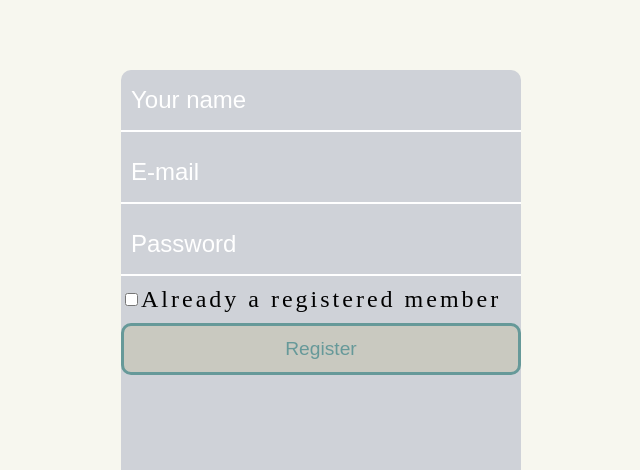
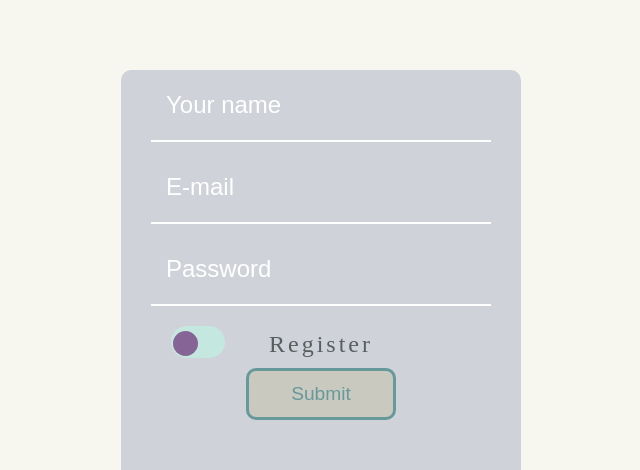
Before and after one commit to NinaWald/Final-project-frontend, a React (Create React App) app: page / in a window 1280 px wide. Shown: the part 1583-2053 px from the top of the page, without its empty margins (319-959 px from the left). Built offline with nearby package versions, Linux system fonts and the light colour scheme; no server answers.

Commit message:
added toggle button for submit user

```diff
--- a/src/components/RegistrationPage.js
+++ b/src/components/RegistrationPage.js
@@ -206,17 +206,23 @@ const RegistrationPage = () => {
               placeholder="Password"
               required />
           </label>
-          <label className="label" htmlFor="registeredMember">
-            <input
-              id="registeredMember"
-              onChange={() => setIsRegisteredMember(!isRegisteredMember)}
-              className="input"
-              type="checkbox"
-              checked={isRegisteredMember} />
-          Already a registered member
+          <label className="toggle-switch-label" htmlFor="registeredMember">
+            <div className="toggle-switch-container">
+              <input
+                id="registeredMember"
+                onChange={() => setIsRegisteredMember(!isRegisteredMember)}
+                className="toggle-switch-input"
+                type="checkbox"
+                checked={isRegisteredMember} />
+              <span className="toggle-switch-slider" />
+              <span className="toggle-switch-text">
+                {isRegisteredMember ? 'Log In' : 'Register'}
+              </span>
+            </div>
           </label>
-          <button className="btn" type="submit">
-            {isRegisteredMember ? 'Log In' : 'Register'}
+
+          <button className="button" type="submit">
+            {isRegisteredMember ? 'Submit' : 'Submit'}
           </button>
         </div>
       </form>
--- a/src/registration.css
+++ b/src/registration.css
@@ -27,6 +27,7 @@ h1 {
 .regis-content {
     display: flex;
     flex-direction: column;
+    align-items: center;
     background-color: #CFD2D8;
     border-radius: 10px;
     padding: 0;
@@ -47,7 +48,7 @@ input[type='password'] {
     width: 100%;
     height: 40px;
   display: flex;
-  padding: 10px;
+  padding: 15px;
   border: none;
   font-size: 1.5rem;
   border-bottom: 2px solid white;
@@ -69,6 +70,67 @@ input::placeholder {
     border-radius: 10px;
     padding: 12px 30px;
     cursor: pointer;
+    width: 150px;
     transition: all 0.3s ease-in-out;
 
   }
+
+  .toggle-switch-label {
+    display: flex;
+    flex-direction: column;
+    align-items: center;
+    justify-content: center;
+    position: relative;
+    cursor: pointer;
+    color: rgb(88, 94, 94);
+    margin-top: 10px;
+    width: 300px;
+  }
+
+  .toggle-switch-container {
+    display: flex;
+    flex-direction: column;
+  }
+
+  .toggle-switch-input {
+    display: none;
+  }
+
+  .toggle-switch-slider {
+    position: absolute;
+    top: 0;
+    left: 0;
+    right: 0;
+    bottom: 0;
+    width: 54px;
+    background-color: #c4e8df;
+    border-radius: 34px;
+    transition: background-color 0.4s;
+  }
+
+  .toggle-switch-text {
+    display: flex;
+    flex-direction: column;
+    align-items: center;
+    margin-top: 5px;
+  }
+
+  .toggle-switch-slider:before {
+    position: absolute;
+    content: "";
+    height: 25px;
+    width: 25px;
+    left: 2px;
+    bottom: 2px;
+    background-color: rgb(134, 100, 149);
+    border-radius: 50%;
+    transition: transform 0.4s;
+  }
+
+  .toggle-switch-input:checked + .toggle-switch-slider {
+    background-color: #2196f3;
+  }
+
+  .toggle-switch-input:checked + .toggle-switch-slider:before {
+    transform: translateX(24px);
+  }
```
